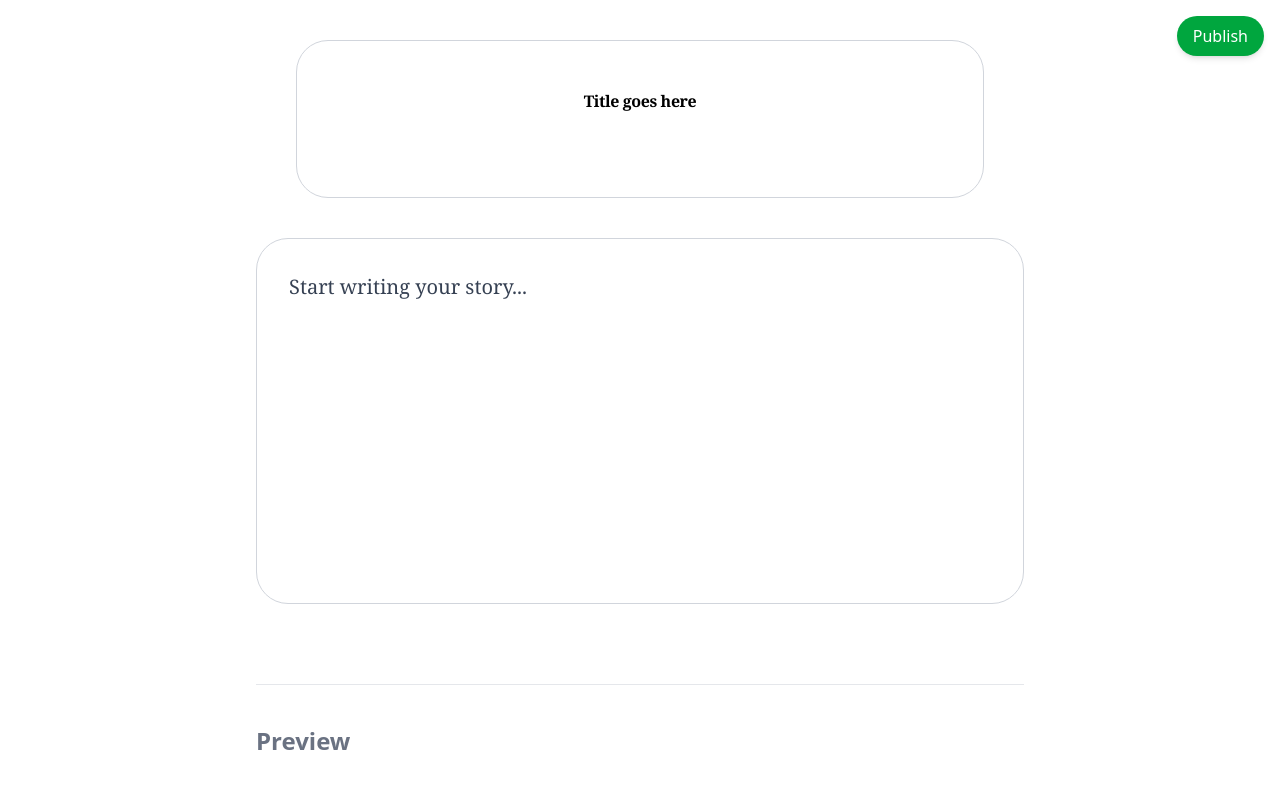
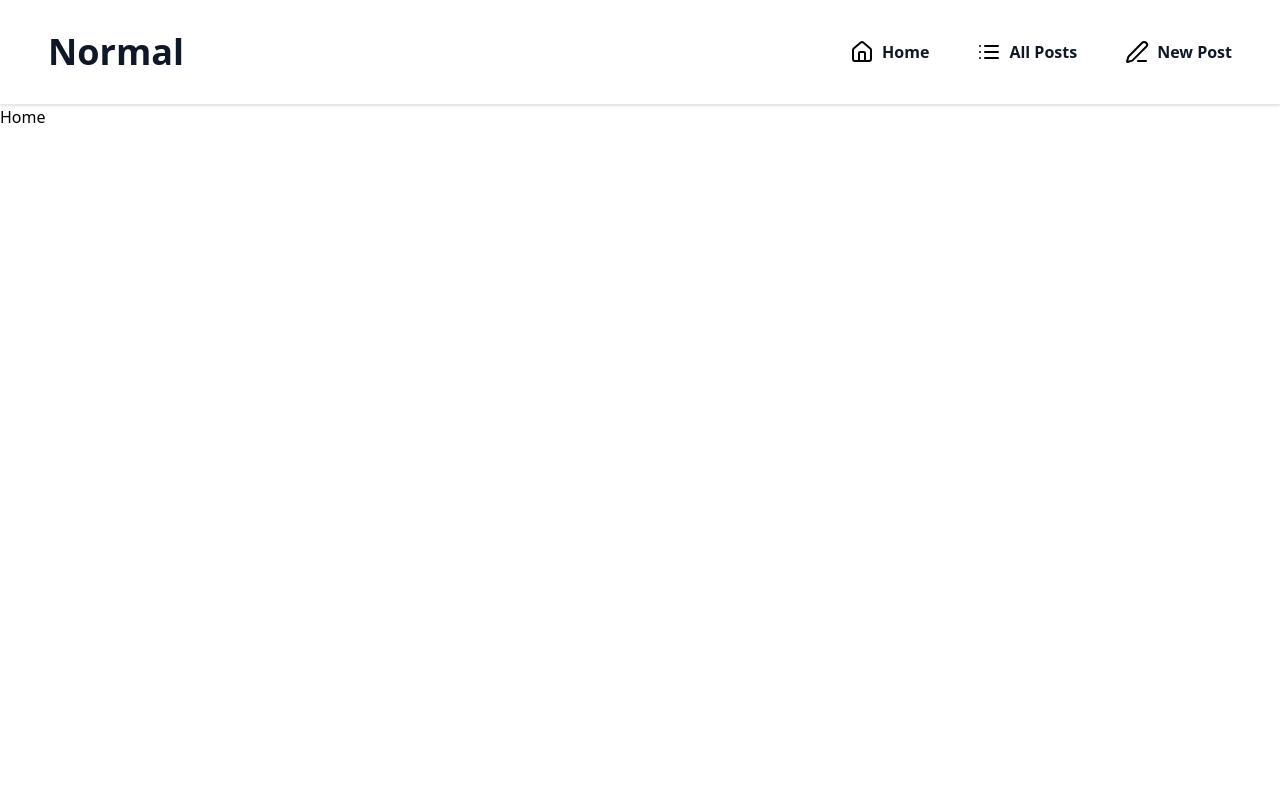
Before and after one commit to Mohfazam/Normal, a React (Vite) app in the folder Frontend/: page / in a window 1280 px wide. Shown: the top 792 px of the page. Built offline with nearby package versions, Linux system fonts and the light colour scheme.

Commit message:
TextEditor bug fix

```diff
--- a/Frontend/src/Components/Navbar.tsx
+++ b/Frontend/src/Components/Navbar.tsx
@@ -1,31 +1,34 @@
-import {House, List, PenLine  } from "lucide-react";
-
+import { House, List, PenLine } from "lucide-react";
 import { useNavigate } from "react-router-dom";
 
 export const Navbar = () => {
   const navigate = useNavigate();
   return (
-        <div className="sticky top-0 z-50 w-full bg-white border-b border-gray-200 shadow-sm p-4 pb-6">
-            <div className="flex">
-                <h1 className="text-4xl w-4xl text-gray-900 font-bold">Normal</h1>
+    <div className="sticky top-0 z-50 w-full bg-white border-b border-gray-200 shadow-sm px-12 py-8">
 
-                <div className="flex gap-12 justify-between items-center">
-                    <div className="flex gap-2">
-                        <House/>
-                        <button onClick={() => navigate("/")} className="text-gray-900 font-bold hover:cursor-pointer" >Home</button>
+      <div className="flex items-center justify-between w-full">
+
+
+        <h1 className="text-4xl text-gray-900 font-bold">Normal</h1>
+
+
+        <div className="flex gap-12 items-center">
+          <div className="flex gap-2 items-center cursor-pointer" onClick={() => navigate("/")}>
+            <House />
+            <span className="text-gray-900 font-bold">Home</span>
           </div>
 
-                    <div className="flex gap-2">
+          <div className="flex gap-2 items-center cursor-pointer" onClick={() => navigate("/allPosts")}>
             <List />
-                        <button onClick={() => navigate("/allPosts")} className="text-gray-900 font-bold hover:cursor-pointer">All Posts</button>
+            <span className="text-gray-900 font-bold">All Posts</span>
           </div>
 
-                    <div className="flex gap-2">
+          <div className="flex gap-2 items-center cursor-pointer" onClick={() => navigate("/newPost")}>
             <PenLine />
-                        <button onClick={() => navigate("/newPost")} className="text-gray-900 font-bold hover:cursor-pointer">New post</button>
+            <span className="text-gray-900 font-bold">New Post</span>
           </div>
         </div>
       </div>
     </div>
-    )
-}
+  );
+};
--- a/Frontend/src/Components/TextEditor.tsx
+++ b/Frontend/src/Components/TextEditor.tsx
@@ -199,10 +199,10 @@ export const TextEditor = ({
   return (
     <div className="max-w-3xl mx-auto pb-20">
 
-      <div className="fixed top-4 right-4 z-10">
+      <div className="fixed top-42 right-40 z-10">
         <button
           onClick={handleSave}
-          className="px-4 py-2 bg-green-600 text-white rounded-full hover:bg-green-700 transition shadow-md"
+          className="px-8 py-4 bg-green-600 text-white rounded-full hover:bg-green-700 transition shadow-md hover:cursor-pointer"
         >
           {isEditMode ? 'Update' : 'Publish'}
         </button>
--- a/Frontend/src/Pages/AllPosts.tsx
+++ b/Frontend/src/Pages/AllPosts.tsx
@@ -1,6 +1,9 @@
+import { Navbar } from "../Components/Navbar"
+
 export const AllPosts = () => {
     return(
         <div>
+            <Navbar />
             ALL BLOGS
         </div>
     )
--- a/Frontend/src/Pages/Home.tsx
+++ b/Frontend/src/Pages/Home.tsx
@@ -1,9 +1,10 @@
-import { TextEditor } from "../Components/TextEditor"
+import { Navbar } from "../Components/Navbar"
 
 export const Home = () => {
     return(
         <div>
-            <TextEditor editable={true} onSave={() => null} />
+            <Navbar />
+            Home
         </div>
     )
 }
--- a/Frontend/src/Pages/NewPost.tsx
+++ b/Frontend/src/Pages/NewPost.tsx
@@ -1,12 +1,17 @@
 import { Navbar } from "../Components/Navbar"
+import { TextEditor } from "../Components/TextEditor"
 
 
 export const NewPost = () => {
     return(
-        <div>
-            <Navbar />
-            new Blog Page;
+        <div className="flex flex-col gap-4">
+            <div>
+                <Navbar />
+            </div>
+            <div>
+                <TextEditor editable={true} onSave={() => null}/>
 
+            </div>
         </div>
     )
 }
```
Lines whose indentation alone changed are shown as unchanged.
